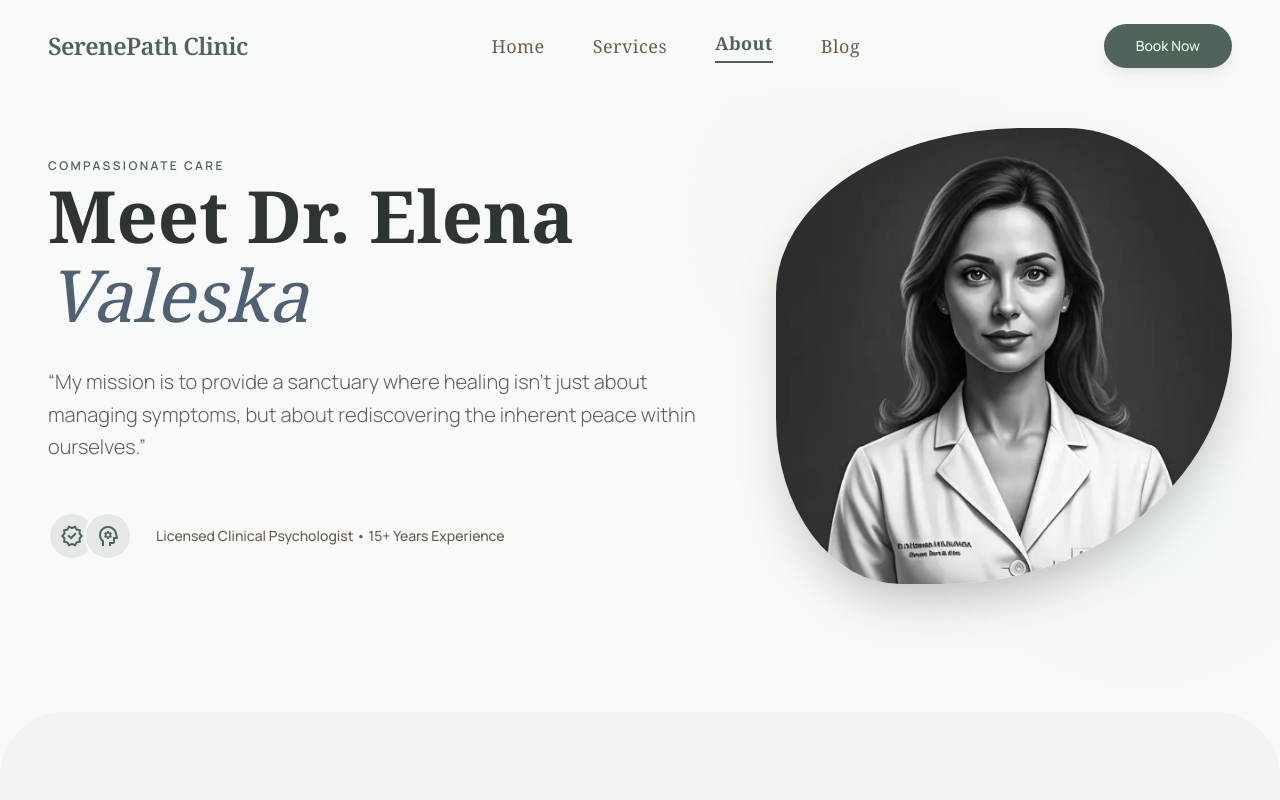
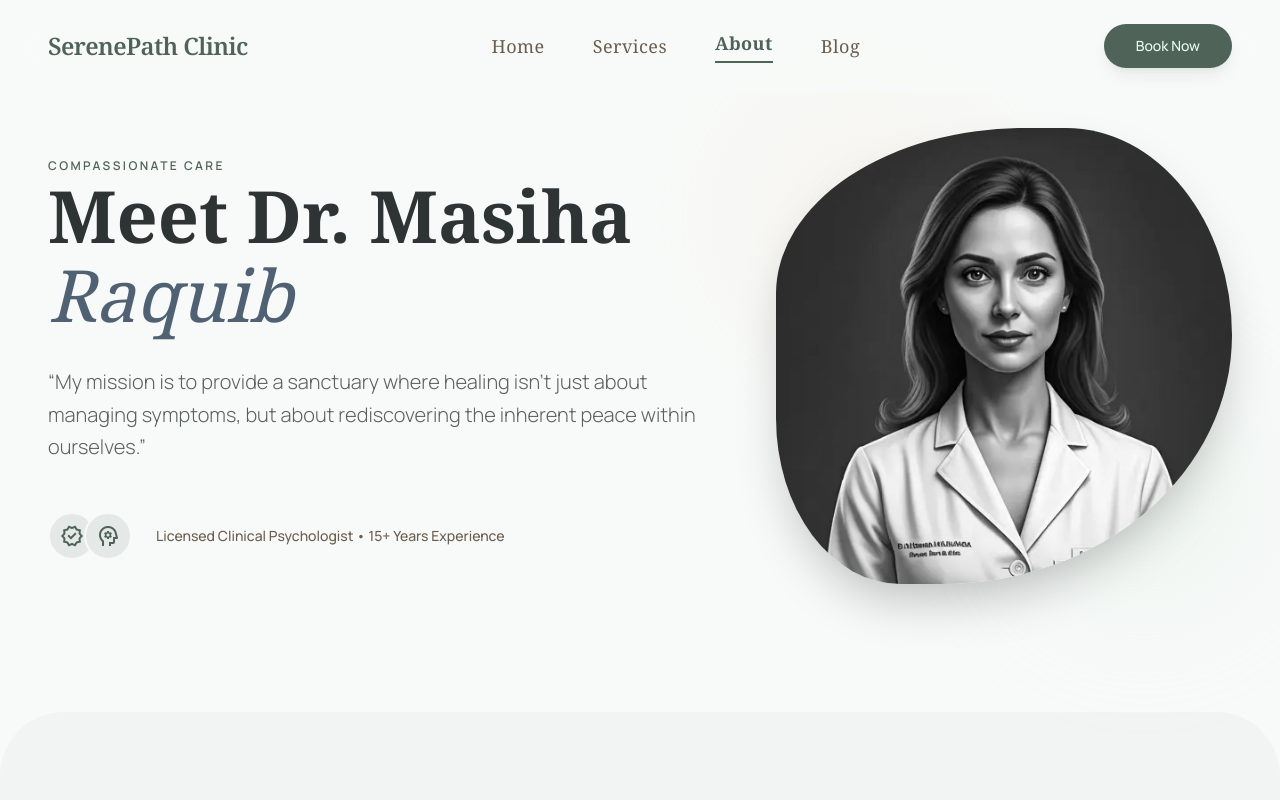
Before and after one commit to ZafarQuaere/AndaMurgi, a Next.js app: page /about in a window 1280 px wide. Shown: the top 800 px of the page. Built offline with nearby package versions, Linux system fonts and the light colour scheme.

Commit message:
Updated string

```diff
--- a/components/sections/about/AboutHero.tsx
+++ b/components/sections/about/AboutHero.tsx
@@ -13,8 +13,8 @@ export function AboutHero() {
             Compassionate Care
           </span>
           <h1 className="font-headline text-6xl font-bold leading-[1.1] text-[#2d3433] lg:text-7xl">
-            Meet Dr. Elena <br />
-            <span className="font-normal italic text-[#4f6172]">Valeska</span>
+            Meet Dr. Masiha <br />
+            <span className="font-normal italic text-[#4f6172]">Raquib</span>
           </h1>
         </div>
         <p className="max-w-2xl text-xl font-light leading-relaxed text-[#596060]">
--- a/components/sections/home/HomeTestimonials.tsx
+++ b/components/sections/home/HomeTestimonials.tsx
@@ -15,7 +15,7 @@ export function HomeTestimonials() {
               format_quote
             </span>
             <p className="relative z-10 mb-5 font-headline text-base italic leading-relaxed md:text-[1.0625rem]">
-              &ldquo;Finding Dr. Elena was a turning point. Her calm presence and
+              &ldquo;Finding Dr. Masiha was a turning point. Her calm presence and
               insightful approach helped me navigate a very dark period in my
               life with grace.&rdquo;
             </p>
```
